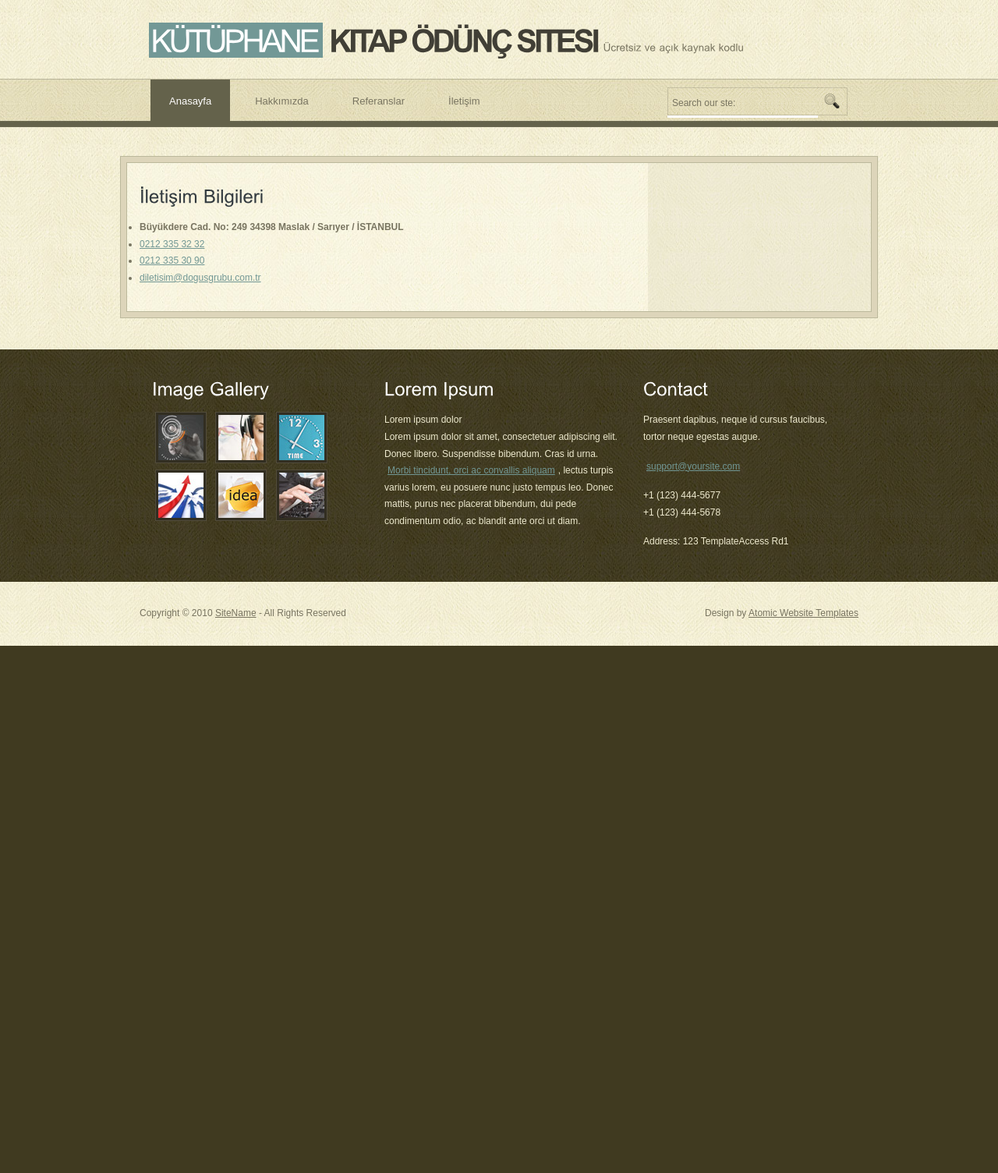
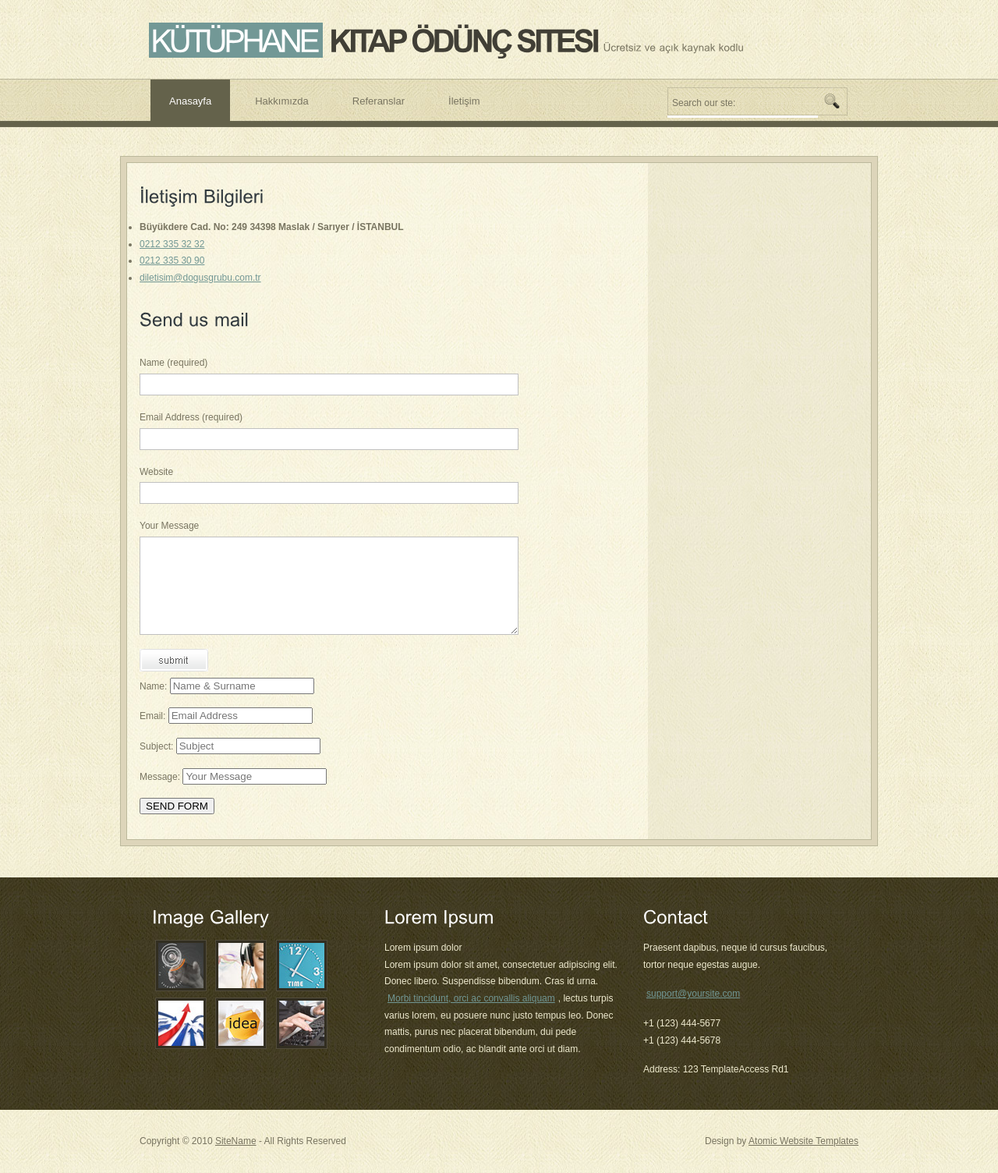
Before and after one commit to tuncakca/Django-KutuphaneKitapOduncSitesi, a Django app: page /iletisim in a window 1280 px wide. Shown: the whole page at 78% size. Before the commit the page ends 828 px from the top, so only its background shows below. Run offline with Django 3.2, Linux system fonts and the light colour scheme; data comes from the database, SQL or seed files in the repository; both versions use the stored data as it was after the commit; some libraries are stand-ins or nearby versions.

Commit message:
13 Contact Formu yapıldı

```diff
--- a/home/models.py
+++ b/home/models.py
@@ -1,6 +1,9 @@
 from telnetlib import STATUS
 from django.db import models
 from ckeditor_uploader.fields import RichTextUploadingField
+from django.forms import ModelForm, TextInput, Textarea
+from django.utils.safestring import mark_safe
+
 
 # Create your models here.
 
@@ -33,3 +36,34 @@ class Setting(models.Model):
 
     def __str__(self):
         return self.title
+
+class ContactFormMessage(models.Model):
+    STATUS = (
+        ('New', 'New'),
+        ('Read', 'Read'),
+        ('Closed', 'Closed'),
+    )
+    name = models.CharField(blank=True, max_length=50)
+    email = models.CharField(blank=True, max_length=50)
+    subject = models.CharField(blank=True, max_length=50)
+    message = models.CharField(blank=True, max_length=50)
+    ip = models.CharField(blank=True, max_length=50)
+    note = models.CharField(blank=True, max_length=50)
+    name = models.CharField(blank=True, max_length=50)
+    status = models.CharField(blank=True,max_length=10, choices=STATUS)
+    create_at = models.DateTimeField(auto_now_add=True)
+    update_at = models.DateTimeField(auto_now=True)
+
+    def __str__(self):
+        return self.name
+
+class ContactFormu(ModelForm):
+    class Meta:
+        model = ContactFormMessage
+        fields = ['name', 'email', 'subject', 'message']
+        widgets = {
+            'name' : TextInput(attrs={'class': 'input', 'placeholder': 'Name & Surname'}),
+            'subject' : TextInput(attrs={'class': 'input', 'placeholder': 'Subject'}),
+            'email' : TextInput(attrs={'class': 'input', 'placeholder': 'Email Address'}),
+            'message' : TextInput(attrs={'class': 'input', 'placeholder': 'Your Message', 'rows' : '5'}),
+        }
--- a/home/templates/contact.html
+++ b/home/templates/contact.html
@@ -23,10 +23,58 @@
           <p</p>
 
         </div>
+        <div class="article">
+          <h2><span>Send us</span> mail</h2>
+          <div class="clr"></div>
+          <form action="#" method="post" id="sendemail">
+            <ol>
+              <li>
+                <label for="name">Name (required)</label>
+                <input id="name" name="name" class="text" />
+              </li>
+              <li>
+                <label for="email">Email Address (required)</label>
+                <input id="email" name="email" class="text" />
+              </li>
+              <li>
+                <label for="website">Website</label>
+                <input id="website" name="website" class="text" />
+              </li>
+              <li>
+                <label for="message">Your Message</label>
+                <textarea id="message" name="message" rows="8" cols="50"></textarea>
+              </li>
+              <li>
+                <input type="image" name="imageField" id="imageField" src="images/submit.gif" class="send" />
+                <div class="clr"></div>
+              </li>
+            </ol>
+          </form>
 
+          <div>
+            {% if message %}
+              {% for message in messages %}
+                <div class = "alert alert-{{message.tags}}" role="alert">
+                  {{message}}
+                </div>
+              {% endfor %}
+            {% endif %}
+          </div>
+
+          <form action="" method="post">
+            {% csrf_token %}
+            {{ form.as_p }}
+            <input type="submit" value="SEND FORM">
+          </form>
+
+        </div>
       </div>
 
       <div class="clr"></div>
+
+
+
+
     </div>
   </div>
 </div>
--- a/home/views.py
+++ b/home/views.py
@@ -1,8 +1,9 @@
 from django.shortcuts import render
 from django.http import HttpResponse
+from django.contrib import messages
 
-from home.models import Setting
-
+from home.models import ContactFormMessage, ContactFormu, Setting
+from django.http import HttpResponse, HttpResponseRedirect, JsonResponse, request
 # Create your views here.
 
 def index(request):
@@ -24,7 +25,21 @@ def referenslarimiz(request):
     return render(request, 'references.html', context)
 
 def iletisim(request):
+    if request.method == 'POST':
+        form = ContactFormu(request.POST)
+        if form.is_valid():
+            data = ContactFormMessage()
+            data.name = form.cleaned_data['name']
+            data.email = form.cleaned_data['email']
+            data.subject = form.cleaned_data['subject']
+            data.message = form.cleaned_data['message']
+            data.ip = request.META.get('REMOTE_ADDR')
+            data.save()
+            messages.success(request, "Mesajiniz basari ile gonderilmistir")
+            return HttpResponseRedirect('/iletisim')
+
+
     setting = Setting.objects.get(pk=1)
-    text = "İletişim yazisi"
-    context = {'setting': setting, 'page': 'iletisim'}
+    form = ContactFormu()
+    context = {'setting': setting, 'form': form, 'page': 'iletisim'}
     return render(request, 'contact.html', context)
```
Also changed, not shown: home/admin.py (+8 -1 lines), books/migrations/0005_alter_book_detail.py (added), db.sqlite3, home/migrations/0003_auto_20220407_1033.py (added).
